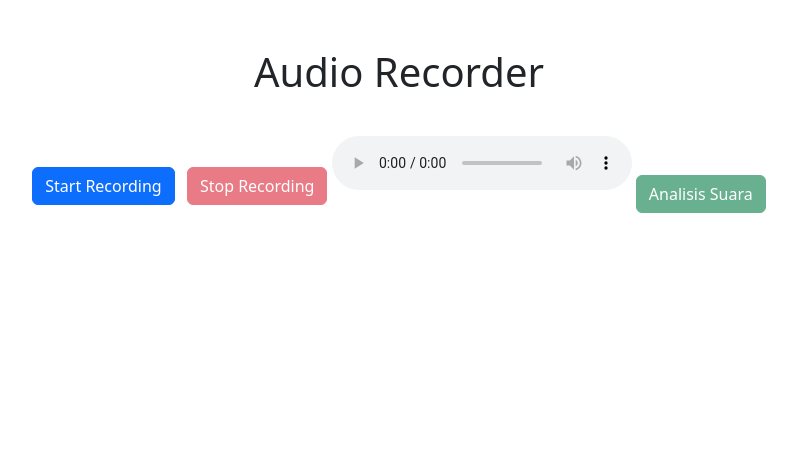
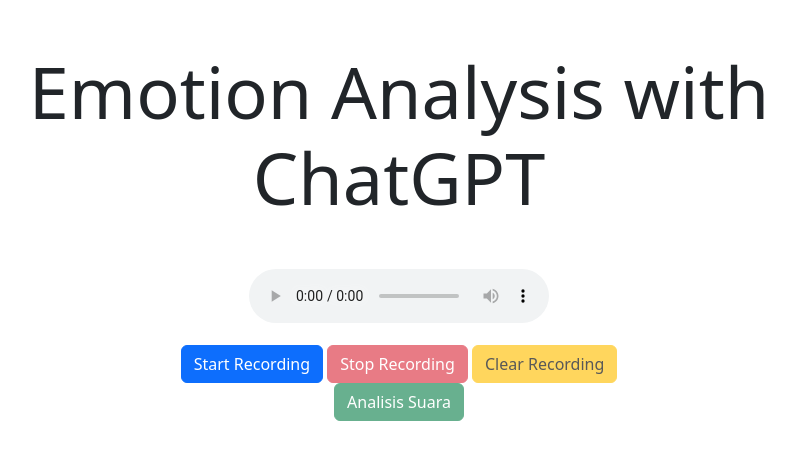
Before and after one commit to ingeniom22/proto-emotion-analysis, a FastAPI app: page / in a window 1280 px wide. Shown: the top 468 px of the page, without its empty margins (241-1038 px from the left). Run offline with FastAPI, Linux system fonts and the light colour scheme.

Commit message:
revised loading state

```diff
--- a/main.py
+++ b/main.py
@@ -40,7 +40,8 @@
             messages=[
                 {
                     "role": "system",
-                    "content": """
+                    "content":
+                    """
                     Anda adalah seorang Psikolog. Tugas anda adalah memberikan analisis persentase emosi dari pesan user.
                     Contoh: Marah 10%, Sedih 75%, Gugup 15%. Anda boleh menggunakan kategori emosi lain yang lebih tepat.
                     Gunakan Bahasa Indonesia yang baik dan benar.
--- a/templates/index.html
+++ b/templates/index.html
@@ -9,14 +9,40 @@
         integrity="sha384-4bw+/aepP/YC94hEpVNVgiZdgIC5+VKNBQNGCHeKRQN+PtmoHDEXuppvnDJzQIu9" crossorigin="anonymous" />
 </head>
 
+
 <body class="container mt-5">
-    <div class="text-center">
-        <h1 class="mb-4">Audio Recorder</h1>
-        <button id="startRecord" class="btn btn-primary">Start Recording</button>
-        <button id="stopRecord"  class="btn btn-danger ms-2" disabled>Stop Recording</button>
-        <audio id="audioPlayer" class="mt-3" controls></audio>
-        <button id="postAudio" class="btn btn-success mt-3" disabled>Analisis Suara</button>
+    <div class="container text-center">
+        <h1 class="display-2 m-5">Emotion Analysis with ChatGPT</h1>
+
+        <div class="row justify-content-center">
+            <div class="col-md-6 text-center">
+                <audio id="audioPlayer" class="mb-3" controls></audio>
+            </div>
+        </div>
+
+        <div class="row justify-content-center">
+            <div class="col-md-6 text-center">
+                <button id="startRecord" class="btn btn-primary">Start Recording</button>
+                <button id="stopRecord" class="btn btn-danger" disabled>Stop Recording</button>
+                <button id="clearRecord" class="btn btn-warning" disabled>Clear Recording</button>
+                <button id="postAudio" class="btn btn-success" disabled>Analisis Suara</button>
+            </div>
+        </div>
+
+        <div class="row justify-content-center mt-3">
+            <div class="text-center" id="loading"> </div>
+        </div>
+
+        <div class="row justify-content-center mt-3">
+            <div class="text-center" id="transcriptionContainer"></div>
+        </div>
+
+        <div class="row justify-content-center mt-3">
+            <div class="text-center" id="responseContainer"></div>
+        </div>
+
     </div>
+
 
     <script>
         let mediaRecorder;
@@ -39,6 +65,7 @@
 
                 // Enable the post button once recording is stopped
                 document.getElementById('postAudio').disabled = false;
+                document.getElementById('clearRecord').disabled = false;
             };
 
             mediaRecorder.start();
@@ -50,14 +77,27 @@
             mediaRecorder.stop();
             document.getElementById('startRecord').disabled = false;
             document.getElementById('stopRecord').disabled = true;
+
+        };
+
+        const clearRecording = () => {
+            recordedChunks = [];
+            document.getElementById('audioPlayer').src = '';
+
+            document.getElementById('postAudio').disabled = true;
+            document.getElementById('clearRecord').disabled = true;
         };
 
         const postAudio = async () => {
             try {
-                // Send the recorded audio to the FastAPI backend
+                // Display "Loading..."
+                const loadingDiv = document.getElementById('loading');
+                loadingDiv.innerHTML = '<h1 class="display-4">Loading...</h1>';
+
+                // Membuat file audio dari chunks
                 const audioBlob = new Blob(recordedChunks, { type: 'audio/wav' });
 
-                // Create a FormData object with the correct enctype
+                // Membuat dan Post FormData
                 var formData = new FormData();
                 formData.append('file', audioBlob, 'recorded_audio.wav'); // Use 'file' as the key
 
@@ -66,20 +106,20 @@
                     body: formData,
                 });
 
+                // Hapus loading text
+                loadingDiv.innerHTML = '';
+
                 if (response.ok) {
                     const result = await response.json(); // Assuming the server returns JSON
 
-                    // Display transcription in the HTML
-                    const transcriptionDiv = document.createElement('div');
-                    transcriptionDiv.innerHTML = `<h1 class="display-4">Transcribed Text</h1><p class="fs-5">${result.transcription}</p>`;
+                    // Display transcription
+                    const transcriptionContainer = document.getElementById('transcriptionContainer');
+                    transcriptionContainer.innerHTML = `<h1 class="display-4">Transcribed Text</h1><p class="fs-5">${result.transcription}</p>`;
 
-                    // Display transcription in the HTML
-                    const responseDiv = document.createElement('div');
-                    responseDiv.innerHTML = `<h1 class="display-4">Analisis Emosi</h1><p class="fs-5">${result.response}</p>`;
+                    // Display response
+                    const responseContainer = document.getElementById('responseContainer');
+                    responseContainer.innerHTML = `<h1 class="display-4">Analisis Emosi</h1><p class="fs-5">${result.response}</p>`;
 
-                    // Append the transcription div to the body
-                    document.body.appendChild(transcriptionDiv);
-                    document.body.appendChild(responseDiv);
 
                 } else {
                     alert('Failed to post audio to the API');
@@ -87,11 +127,16 @@
             } catch (error) {
                 console.error('Error:', error);
             }
+
+            recordedChunks = [];
         };
 
+        // bind button dengan listener
         document.getElementById('startRecord').addEventListener('click', startRecording);
         document.getElementById('stopRecord').addEventListener('click', stopRecording);
+        document.getElementById('clearRecord').addEventListener('click', clearRecording);
         document.getElementById('postAudio').addEventListener('click', postAudio);
+
     </script>
 
 </body>
```
Also changed, not shown: README.md, 1 other file.
